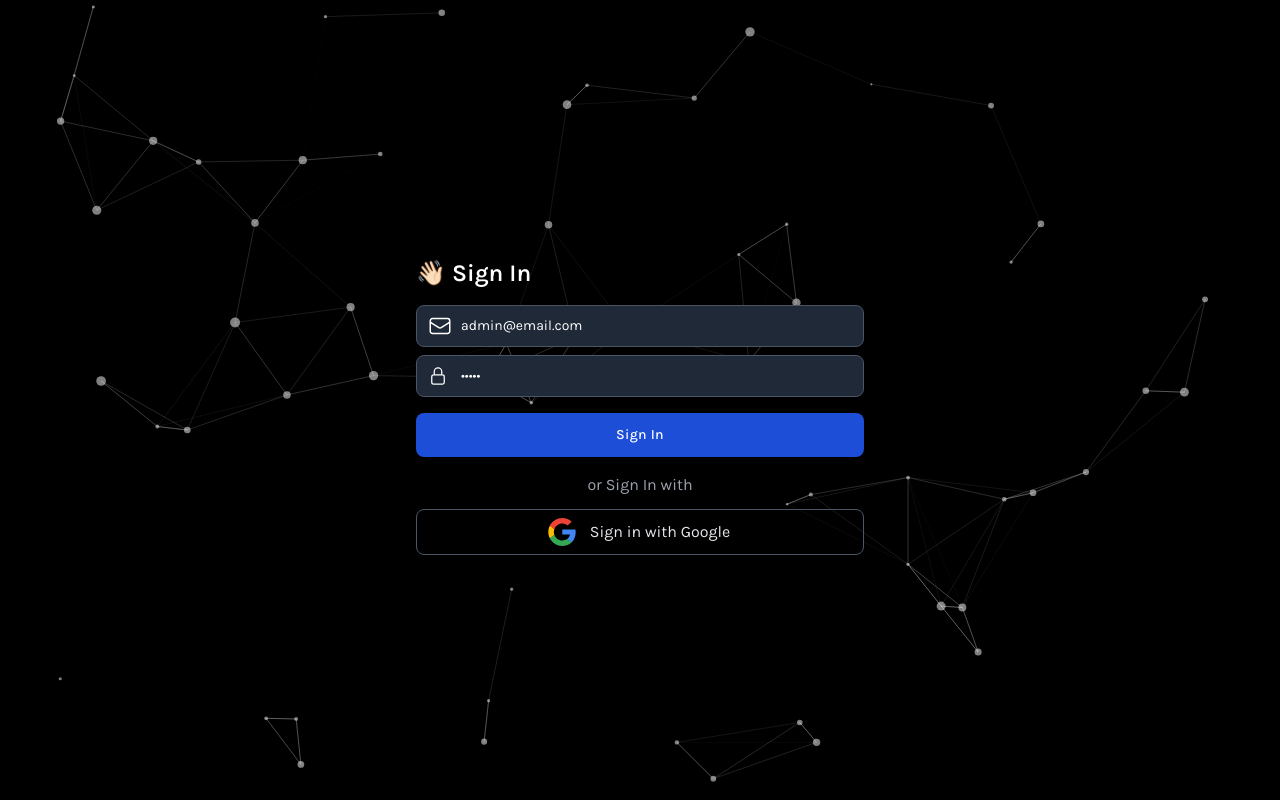
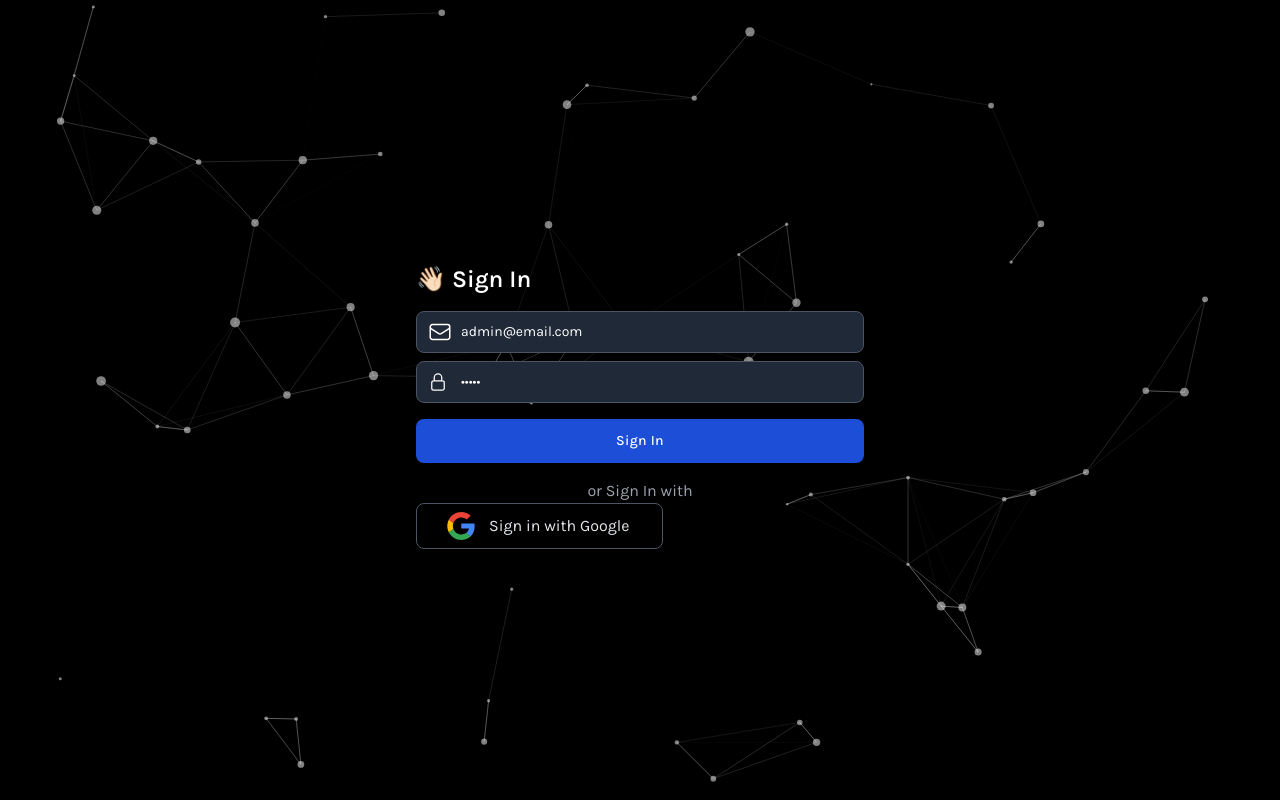
Before and after one commit to kyooowe/PineUI, a React (Vite) app in the folder apps/dashboard/: page / in a window 1280 px wide. Built offline with nearby package versions, Linux system fonts and the light colour scheme; no server answers.

Commit message:
Changes
UI
- Fix issue in deployment in google-button

```diff
--- a/apps/dashboard/src/components/buttons/google-button.component.tsx
+++ b/apps/dashboard/src/components/buttons/google-button.component.tsx
@@ -1,5 +1,4 @@
 import React, { ButtonHTMLAttributes } from 'react'
-import { twMerge } from 'tailwind-merge'
 
 interface IButtonProps extends ButtonHTMLAttributes<HTMLButtonElement> {
 
@@ -11,16 +10,13 @@ interface IButtonProps extends ButtonHTMLAttributes<HTMLButtonElement> {
 
 const GoogleButton = React.forwardRef<HTMLButtonElement, IButtonProps>(({ className, ...rest }: IButtonProps, ref) => {
 
-    // Add the className props to override using twMerge
-    const googleButtonClass = twMerge(`flex items-center justify-center px-6 py-2 text-gray-600 transition-colors duration-300
-    transform border rounded-lg dark:border-gray-600 dark:text-gray-200 hover:bg-gray-200 dark:hover:bg-gray-600`, className)
-
     return (
         <button
             ref={ref}
             aria-label='signInGoogle'
             type="button"
-            className={googleButtonClass}
+            className="flex items-center justify-center px-6 py-2 text-gray-600 transition-colors duration-300
+            transform border rounded-lg dark:border-gray-600 dark:text-gray-200 hover:bg-gray-200 dark:hover:bg-gray-600"
             {...rest}
         >
             <svg width="40px" height="28px" viewBox="0 0 256 262">
```
